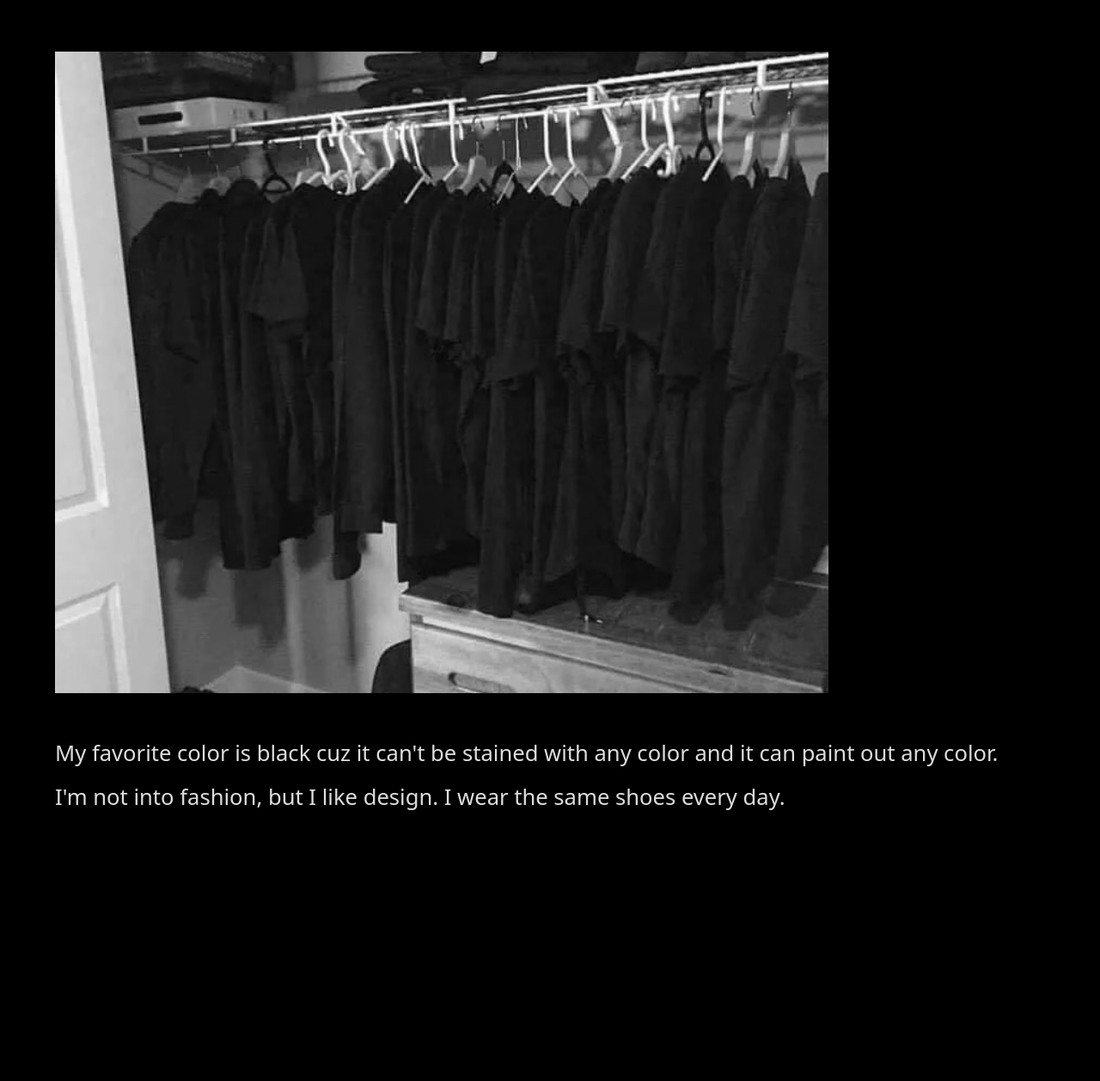
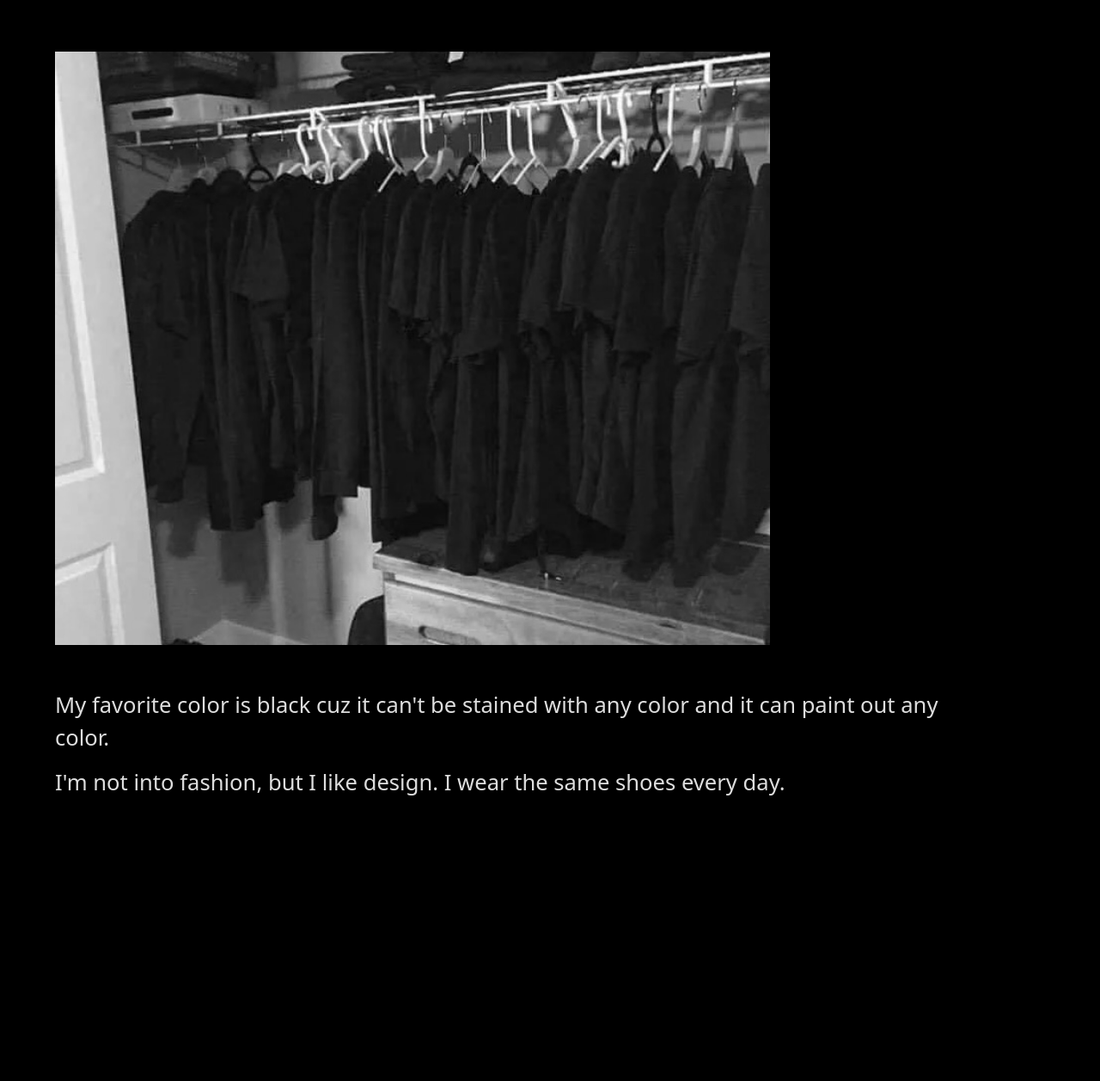
Before and after one commit to ch00z00/exp-choozoo, a Next.js app: page / in a window 1280 px wide. Shown: the part 1253-2510 px from the top of the page at 86% size. Built offline with nearby package versions, Linux system fonts and the light colour scheme.

Commit message:
[fix] Fixed some padding.

```diff
--- a/src/app/page.tsx
+++ b/src/app/page.tsx
@@ -22,7 +22,7 @@ export default function Home() {
           &quot;Sometimes you gotta close a door to open a window.&quot;
         </div>
       </div>
-      <div className="bg-black-100 flex justify-start pl-[min(5vw)] pr-[min(20vw)] pt-[min(12vw)]">
+      <div className="bg-black-100 flex justify-start pl-[min(5vw)] pr-[min(30vw)] pt-[min(12vw)]">
         <Image
           src={"/blackTShirts.jpeg"}
           alt="blackTShirts"
@@ -31,7 +31,7 @@ export default function Home() {
           className="grayscale duration-1000 hover:grayscale-0"
         />
       </div>
-      <div className="text-white-200/90 bg-black-100 flex flex-col justify-center pl-[min(5vw)] pr-[min(8vw)] pt-[min(4vw)] text-[2vw] font-thin">
+      <div className="text-white-200/90 bg-black-100 flex flex-col justify-center pl-[min(5vw)] pr-[min(10vw)] pt-[min(4vw)] text-[2vw] font-thin">
         <div>
           My favorite color is black cuz it can&apos;t be stained with any color
           and it can paint out any color.
@@ -76,7 +76,7 @@ export default function Home() {
           height={1700}
         />
       </div>
-      <div className="bg-black-100 text-white-200/90 -mt-[min(7vw)] flex flex-col justify-start px-[min(4vw)] pb-[min(10vw)] text-[14vw]">
+      <div className="bg-black-100 text-white-200/90 -mt-[min(7vw)] flex flex-col justify-start px-[min(4vw)] pb-[min(20vw)] text-[14vw]">
         Structure.
         <div className="flex justify-between pl-[min(5vw)] pr-[min(2vw)] pt-[min(2vw)] text-[2vw] font-thin">
           <div>
```
